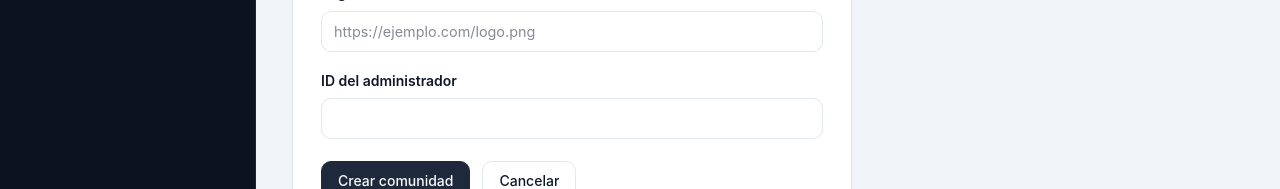
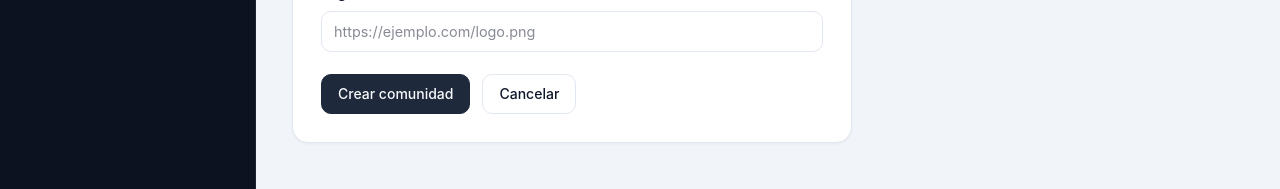
Before and after one commit to isaltosf/FacePol, a React (Vite) app in the folder frontend/: page /comunidades/nueva in a window 1280 px wide. Shown: the part 474-663 px from the top of the page. Built offline with nearby package versions, Linux system fonts and the light colour scheme; no server answers.

Commit message:
fix(comunidades): oculta campo administrador_id y lo inyecta desde la sesion
El ID del usuario autenticado se toma de obtenerUsuario() al
momento del submit, sin exponerlo en el formulario

```diff
--- a/frontend/src/features/comunidades/FormularioComunidad.tsx
+++ b/frontend/src/features/comunidades/FormularioComunidad.tsx
@@ -2,6 +2,7 @@ import { useState } from 'react'
 import { useNavigate } from 'react-router-dom'
 import { ErrorValidacion } from '../../api/client'
 import type { ErroresValidacion } from '../../api/client'
+import { obtenerUsuario } from '../publicaciones/sesion'
 import { CATEGORIAS, ETIQUETAS_CATEGORIA } from './types'
 import type { Categoria, Comunidad, DatosComunidad } from './types'
 
@@ -51,7 +52,12 @@ export default function FormularioComunidad({
     setErrores({})
 
     try {
-      const comunidad = await onEnviar(datos)
+      const usuario = obtenerUsuario()
+      const datosConAdmin: DatosComunidad = {
+        ...datos,
+        administrador_id: String(usuario?.id ?? datos.administrador_id),
+      }
+      const comunidad = await onEnviar(datosConAdmin)
       navegar(`/comunidades/${comunidad.id}`)
     } catch (problema: unknown) {
       if (problema instanceof ErrorValidacion) {
@@ -130,20 +136,6 @@ export default function FormularioComunidad({
           <ErroresDelCampo mensajes={errores.logo} />
         </div>
 
-        <div className="campo">
-          {/* Temporal: mientras no haya login, el administrador se indica a mano. */}
-          <label htmlFor="administrador_id">ID del administrador</label>
-          <input
-            id="administrador_id"
-            type="number"
-            min="1"
-            className={errores.administrador_id ? 'invalido' : undefined}
-            value={datos.administrador_id}
-            onChange={(evento) => cambiar('administrador_id', evento.target.value)}
-          />
-          <ErroresDelCampo mensajes={errores.administrador_id} />
-        </div>
-
         <div className="acciones-formulario">
           <button className="boton" type="submit" disabled={enviando}>
             {enviando ? 'Guardando…' : textoBoton}
```
